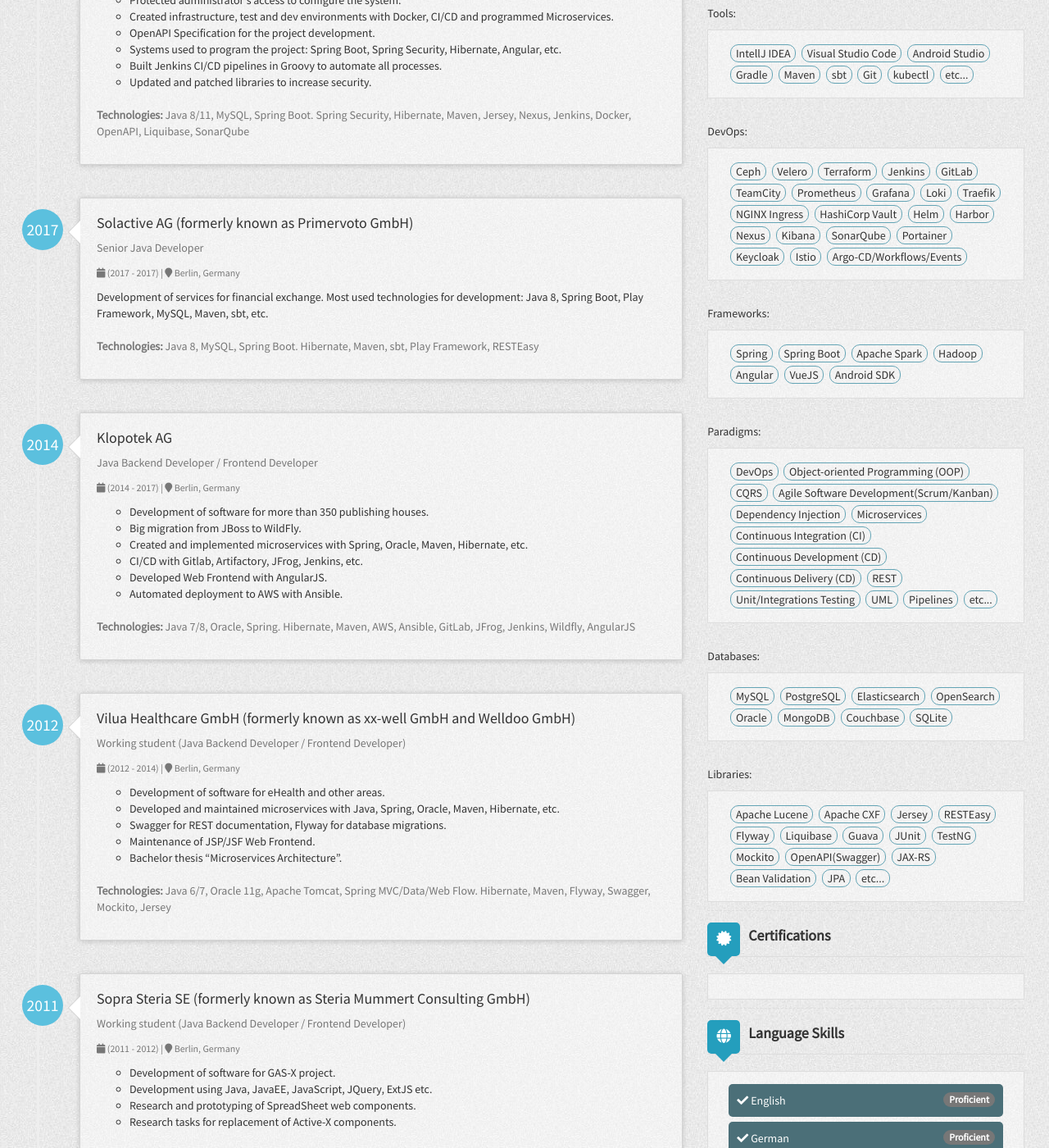
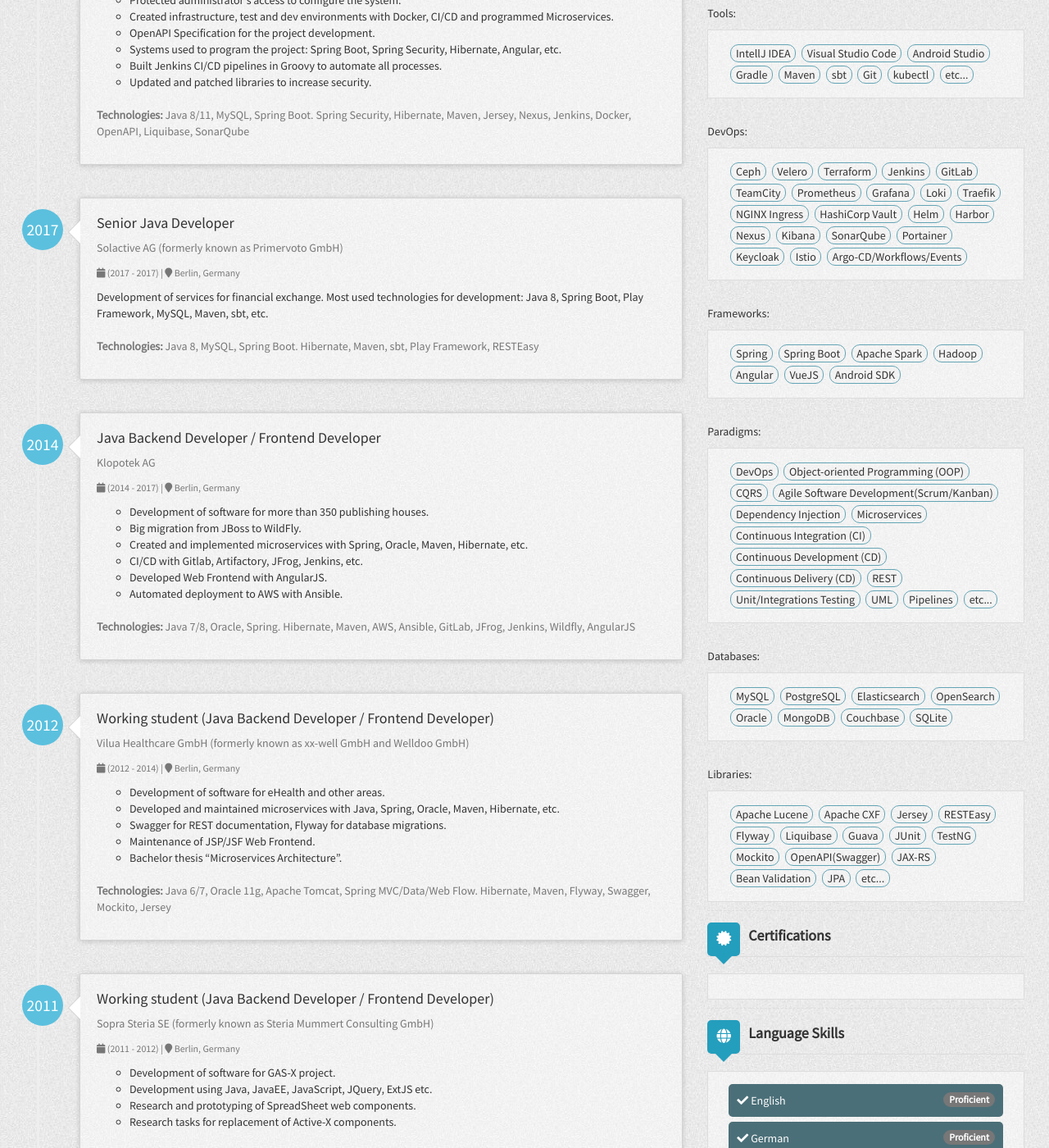
Before and after one commit to JWebDev/jwebdev.github.io, a Jekyll site: the page built from index.html, in a window 1280 px wide and 1400 px high, scrolled down 2596 px. Shown: the whole window at 82% size. Built offline with Jekyll 4.4.1, drawn with Linux system fonts in a browser that asks for light colours; nearby versions of some CDN libraries; a script that is not in the unit is left out; some of the changed text lies outside the part shown.

Commit message:
revert titles and company styles

```diff
--- a/index.html
+++ b/index.html
@@ -14,13 +14,13 @@
                     {% endif %}
                     <div class="timeline-panel grid-block">
                         <div class="timeline-heading">
-                            {% if work.company %}
-                            <h4 class="timeline-title">{{ work.company }} </h4>
+                            {% if work.title %}
+                            <h4 class="timeline-title">{{ work.title }} </h4>
                             {% endif %}
                             <p>
                                 <small class="text-muted-work">
-                                    {% if work.title %}
-                                    {{ work.title }}
+                                    {% if work.company %}
+                                    {{ work.company }}
                                     {% endif %}
                                 </small>
                             </p>
```
